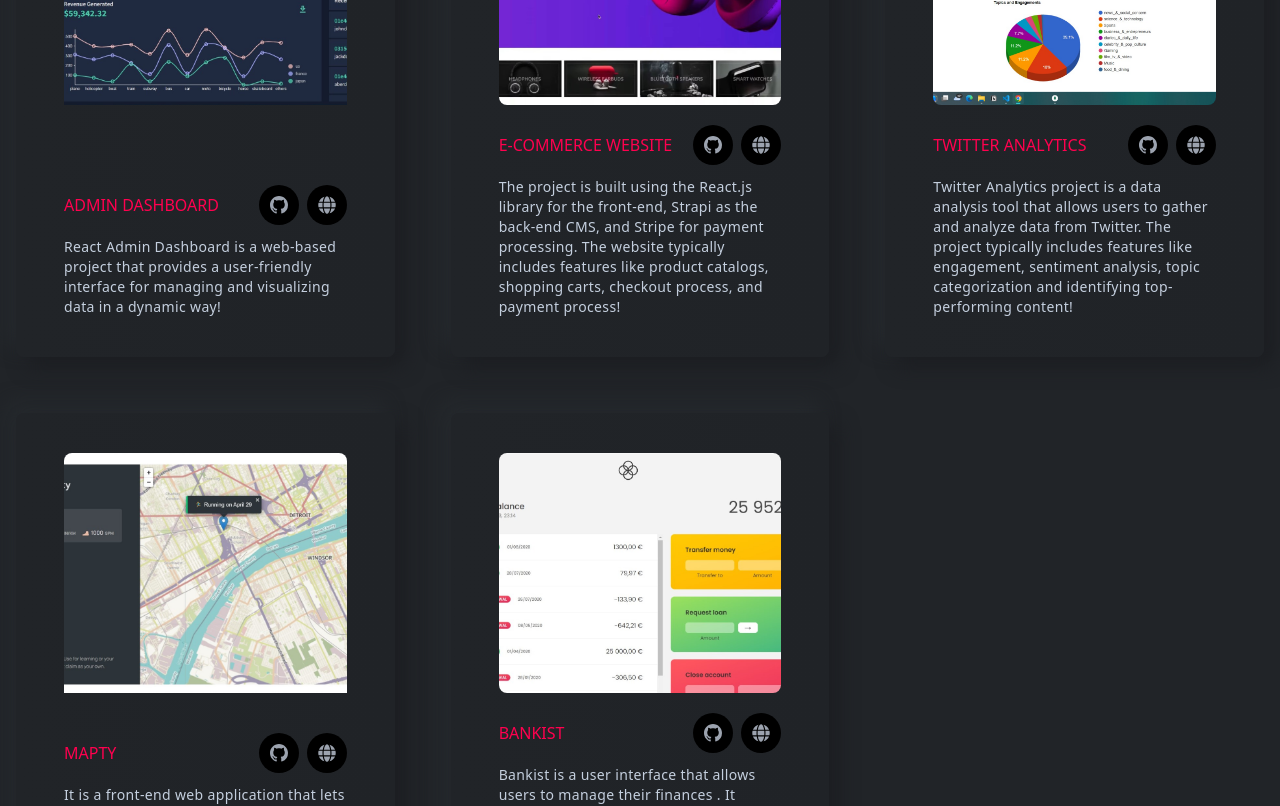
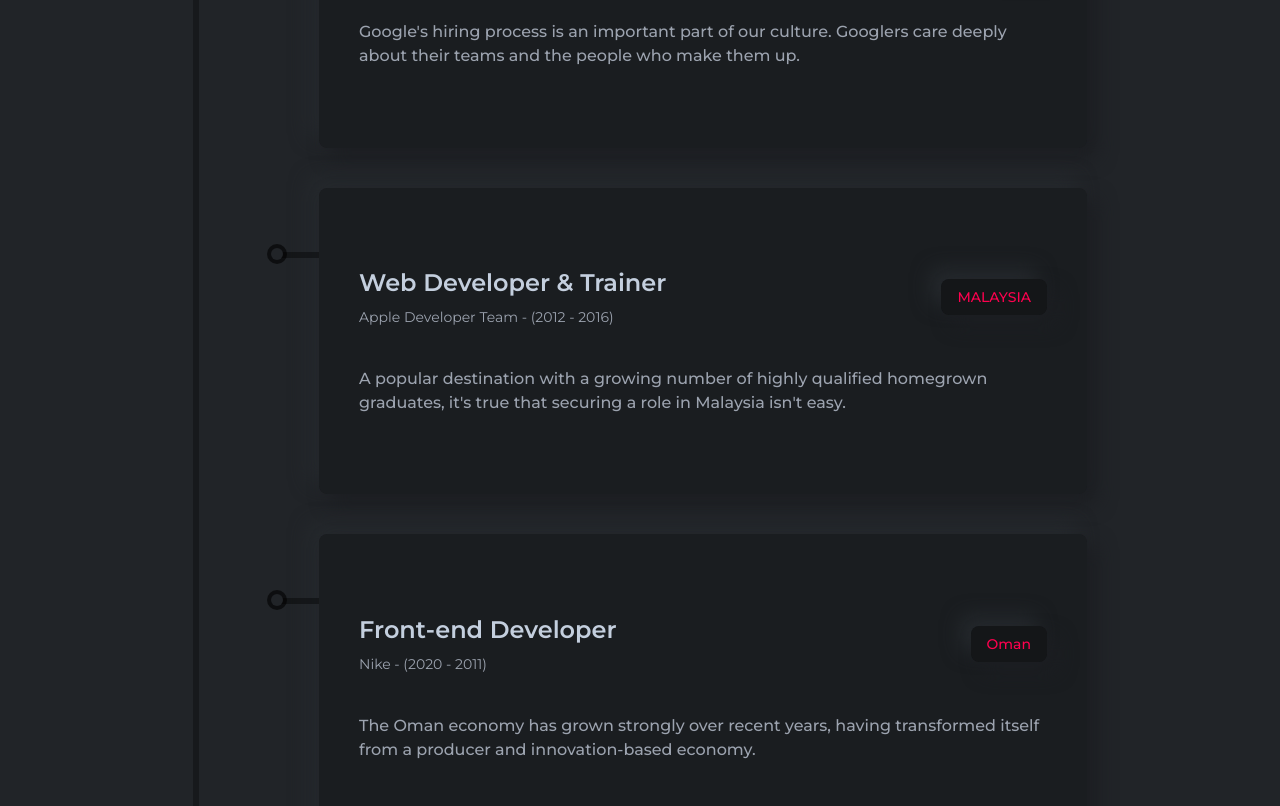
Before and after one commit to aashi2912/webportfolio, a React (Create React App) app: page / in a window 1280 px wide. Shown: the part 1480-2286 px from the top of the page. Built offline with nearby package versions, Linux system fonts and the light colour scheme.

Commit message:
add design changes

```diff
--- a/package.json
+++ b/package.json
@@ -6,6 +6,7 @@
     "@testing-library/jest-dom": "^5.16.5",
     "@testing-library/react": "^13.4.0",
     "@testing-library/user-event": "^13.5.0",
+    "framer-motion": "^10.12.4",
     "react": "^18.2.0",
     "react-dom": "^18.2.0",
     "react-icons": "^4.8.0",
--- a/src/App.js
+++ b/src/App.js
@@ -4,6 +4,7 @@
 import Projects from "./components/projects/Projects";
 import Contact from "./components/contact/Contact";
 import Footer from "./components/footer/Footer";
+import Experience from "./components/experience/Experience";
 //import Experience from "./components/experience/Experience";
 
 function App() {
@@ -13,6 +14,7 @@
 
       <div className="max-w-screen-xl mx-auto ">
         <Banner />
+        <Experience />
         <Projects />
         <Contact />
         <Footer />
--- a/src/components/banner/LeftBanner.js
+++ b/src/components/banner/LeftBanner.js
@@ -17,7 +17,7 @@
     delaySpeed: 2000,
   });
   return (
-    <div className="w-full lgl:w-1/2 flex flex-col gap-20">
+    <div className="w-full lgl:w-1/2 flex flex-col gap-10">
       <div className="flex flex-col gap-5">
         <h4 className=" text-lg font-normal">WELCOME TO MY PORTFOLIO!</h4>
         <h1 className="text-5xl font-bold text-white">
--- a/src/components/banner/RightBanner.js
+++ b/src/components/banner/RightBanner.js
@@ -3,13 +3,12 @@
 
 const RightBanner = () => {
   return (
-    <div className="w-full lgl:w-1/2 flex justify-center items-center relative lgl:bottom-[100px]">
+    <div className="w-full lgl:w-1/2 flex justify-center items-center relative lgl:bottom-[150px] ">
       <img
-        className="w-[150px] h-[400px] lgl:w-[500px] lgl:h-[680px] z-10 rounded-xl"
+        className="w-[300px] h-[300px] z-10 rounded-xl border-white"
         src={profile2}
         alt="profile2"
       />
-      <div className="absolute bottom-0 w-[350px] h-[300px] lgl:w-[500px] lgl:h-[500px] bg-gradient-to-r from-[#1e2024] to-[#202327] shadow-shadowOne flex justify-center items-center"></div>
     </div>
   );
 };
--- a/src/components/experience/Experience.js
+++ b/src/components/experience/Experience.js
@@ -0,0 +1,51 @@
+import { motion } from "framer-motion";
+import React from "react";
+import Title from "../layouts/Title";
+import ExperienceCard from "./ExperienceCard";
+const Experience = () => {
+  return (
+    <section
+      id="experience"
+      className="w-full border-b-[1px] border-b-black pb-10 "
+    >
+      <div className="flex justify-center items-center text-center pt-10">
+        <Title title="1+ YEARS OF EXPERIENCE" des="Job Experience" />
+      </div>
+      <motion.div
+        initial={{ opacity: 0 }}
+        animate={{ opacity: 1, transition: { duration: 0.5 } }}
+        className="font-titleFont flex justify-center  gap-10"
+      >
+        <div>
+          <div className="flex flex-col gap-4">
+            <p className="text-sm text-designColor tracking-[4px]">
+              2010 - 2022
+            </p>
+          </div>
+          <div className="mt-14 w-full h-[1000px] border-l-[6px] border-l-black border-opacity-30 flex flex-col gap-10">
+            <ExperienceCard
+              title="Sr. Software Engineer"
+              subTitle="Google Out Tech - (2017 - Present)"
+              result="USA"
+              des="Google's hiring process is an important part of our culture. Googlers care deeply about their teams and the people who make them up."
+            />
+            <ExperienceCard
+              title="Web Developer & Trainer"
+              subTitle="Apple Developer Team - (2012 - 2016)"
+              result="MALAYSIA"
+              des="A popular destination with a growing number of highly qualified homegrown graduates, it's true that securing a role in Malaysia isn't easy."
+            />
+            <ExperienceCard
+              title="Front-end Developer"
+              subTitle="Nike - (2020 - 2011)"
+              result="Oman"
+              des="The Oman economy has grown strongly over recent years, having transformed itself from a producer and innovation-based economy."
+            />
+          </div>
+        </div>
+      </motion.div>
+    </section>
+  );
+};
+
+export default Experience;
--- a/src/components/experience/ExperienceCard.js
+++ b/src/components/experience/ExperienceCard.js
@@ -0,0 +1,35 @@
+import React from "react";
+
+const ExperienceCard = ({ title, subTitle, result, des }) => {
+  return (
+    <div className="w-full h-1/3 group flex pl-20">
+      <div className="w-10 h-[6px] bgOpacity mt-16 relative">
+        <span className="absolute w-5 h-5 rounded-full -top-2 -left-3 flex justify-center items-center bg-black bg-opacity-60">
+          <span className="w-3 h-3 rounded-full bg-bodyColor inline-flex group-hover:bg-designColor duration-300"></span>
+        </span>
+      </div>
+      <div className="w-full md:w-[60vw] bg-black bg-opacity-20 hover:bg-opacity-30 duration-300  rounded-lg p-4 lgl:px-10 flex flex-col justify-center gap-6 lgl:gap-10 shadow-shadowOne">
+        <div className="flex flex-col lgl:flex-row justify-between gap-4 lgl:gap-0 lgl:items-center">
+          <div>
+            <h3 className="text-xl md:text-2xl font-semibold group-hover:text-white duration-300">
+              {title}
+            </h3>
+            <p className="text-sm mt-2 text-gray-400 group-hover:text-white duration-300">
+              {subTitle}
+            </p>
+          </div>
+          <div>
+            <p className="px-4 py-2 text-designColor bg-black bg-opacity-25 rounded-lg flex justify-center items-center shadow-shadowOne text-sm font-medium">
+              {result}
+            </p>
+          </div>
+        </div>
+        <p className="text-sm md:text-base font-medium text-gray-400 group-hover:text-gray-300 duration-300">
+          {des}
+        </p>
+      </div>
+    </div>
+  );
+};
+
+export default ExperienceCard;
--- a/src/components/projects/Projects.js
+++ b/src/components/projects/Projects.js
@@ -1,14 +1,8 @@
 import React from "react";
+
+import { projectsData } from "../../constants/index";
 import Title from "../layouts/Title";
-import {
-  projectOne,
-  projectTwo,
-  projectThree,
-  projectFour,
-  projectFive,
-} from "../../assets/index";
 import ProjectsCard from "./ProjectsCard";
-
 const Projects = () => {
   return (
     <section
@@ -19,41 +13,16 @@
         <Title des="My Projects" />
       </div>
       <div className="grid grid-cols-1 md:grid-cols-2 xl:grid-cols-3 gap-6 xl:gap-14">
-        <ProjectsCard
-          title="ADMIN DASHBOARD"
-          des=" React Admin Dashboard is a web-based project that provides a user-friendly interface for managing and visualizing data in a dynamic way!"
-          src={projectOne}
-          githubLink="https://github.com/aashi2912/react-admin-dashboard"
-          websiteLink="https://aashi-react-admin-dashboard.netlify.app/"
-        />
-        <ProjectsCard
-          title="E-commerce Website"
-          des=" The project is built using the React.js library for the front-end, Strapi as the back-end CMS, and Stripe for payment processing. The website typically includes features like product catalogs, shopping carts, checkout process, and payment process!"
-          src={projectTwo}
-          githubLink="https://github.com/your-github-link-here"
-          websiteLink="https://your-website-link-here.com"
-        />
-        <ProjectsCard
-          title="Twitter Analytics"
-          des=" Twitter Analytics project is a data analysis tool that allows users to gather and analyze data from Twitter. The project typically includes features like engagement, sentiment analysis, topic categorization and identifying top-performing content!"
-          src={projectThree}
-          githubLink="https://github.com/aashi2912/twitter_analytics"
-          websiteLink="https://your-website-link-here.com"
-        />
-        <ProjectsCard
-          title="MAPTY"
-          des=" It is a front-end web application that lets users track workouts (walking and cycling) using Geolocation API to fetch user's live location and displayed on a map using Leaflet Library!"
-          src={projectFour}
-          githubLink="https://github.com/aashi2912/Mapty"
-          websiteLink="https://aashithakkar-mapty.netlify.app/"
-        />
-        <ProjectsCard
-          title="BANKIST"
-          des="Bankist is a user interface that allows users to manage their finances . It typically includes features like account balances, transaction history, money transfer, requesting loan and close account!"
-          src={projectFive}
-          githubLink="https://github.com/aashi2912/Bankist-website"
-          websiteLink="https://aashithakkar-bankist.netlify.app/"
-        />
+        {projectsData.map((item, index) => (
+          <ProjectsCard
+            key={index}
+            title={item.title}
+            des={item.des}
+            src={item.src}
+            githubLink={item.githubLink}
+            websiteLink={item.websiteLink}
+          />
+        ))}
       </div>
     </section>
   );
--- a/src/components/projects/ProjectsCard.js
+++ b/src/components/projects/ProjectsCard.js
@@ -24,11 +24,13 @@
                   <BsGithub />
                 </span>
               </a>
-              <a href={websiteLink} target="_blank" rel="noopener noreferrer">
-                <span className="text-lg w-10 h-10 rounded-full bg-black inline-flex justify-center items-center text-gray-400 hover:text-designColor duration-300 cursor-pointer">
-                  <FaGlobe />
-                </span>
-              </a>
+              {websiteLink && (
+                <a href={websiteLink} target="_blank" rel="noopener noreferrer">
+                  <span className="text-lg w-10 h-10 rounded-full bg-black inline-flex justify-center items-center text-gray-400 hover:text-designColor duration-300 cursor-pointer">
+                    <FaGlobe />
+                  </span>
+                </a>
+              )}
             </div>
           </div>
           <p className="text-sm tracking-wide mt-3 hover:text-gray-100 duration-300">
--- a/src/constants/index.js
+++ b/src/constants/index.js
@@ -1,3 +1,10 @@
+import {
+  projectFive,
+  projectFour,
+  projectOne,
+  projectThree,
+  projectTwo,
+} from "../assets/index";
 export const navLinksdata = [
   {
     _id: 1001,
@@ -21,3 +28,40 @@
     link: "contact",
   },
 ];
+
+export const projectsData = [
+  {
+    title: "ADMIN DASHBOARD",
+    des: " React Admin Dashboard is a web-based project that provides a user-friendly interface for managing and visualizing data in a dynamic way!",
+    src: projectOne,
+    githubLink: "https://github.com/aashi2912/react-admin-dashboard",
+    websiteLink: "https://aashi-react-admin-dashboard.netlify.app/",
+  },
+  {
+    title: "E-commerce Website",
+    des: " The project is built using the React.js library for the front-end, Strapi as the back-end CMS, and Stripe for payment processing. The website typically includes features like product catalogs, shopping carts, checkout process, and payment process!",
+    src: projectTwo,
+    githubLink: "https://github.com/your-github-link-here",
+    websiteLink: "https://your-website-link-here.com",
+  },
+  {
+    title: "Twitter Analytics",
+    des: " Twitter Analytics project is a data analysis tool that allows users to gather and analyze data from Twitter. The project typically includes features like engagement, sentiment analysis, topic categorization and identifying top-performing content!",
+    src: projectThree,
+    githubLink: "https://github.com/aashi2912/twitter_analytics",
+  },
+  {
+    title: "MAPTY",
+    des: " It is a front-end web application that lets users track workouts (walking and cycling) using Geolocation API to fetch user's live location and displayed on a map using Leaflet Library!",
+    src: projectFour,
+    githubLink: "https://github.com/aashi2912/Mapty",
+    websiteLink: "https://aashithakkar-mapty.netlify.app/",
+  },
+  {
+    title: "BANKIST",
+    des: "Bankist is a user interface that allows users to manage their finances . It typically includes features like account balances, transaction history, money transfer, requesting loan and close account!",
+    src: projectFive,
+    githubLink: "https://github.com/aashi2912/Bankist-website",
+    websiteLink: "https://aashithakkar-bankist.netlify.app/",
+  },
+];
```
Also changed, not shown: src/components/contact/Contact.js (+9 -2 lines), 1 other file (tests, documents, lock files or other folders).
